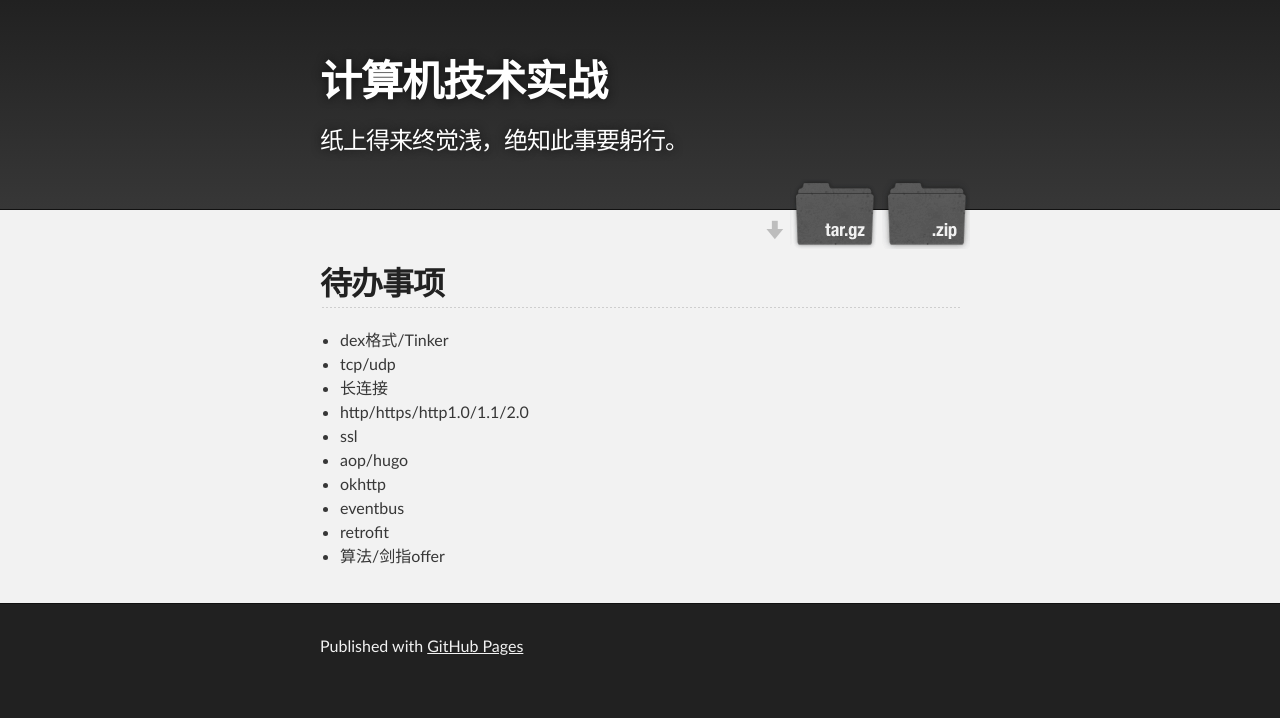
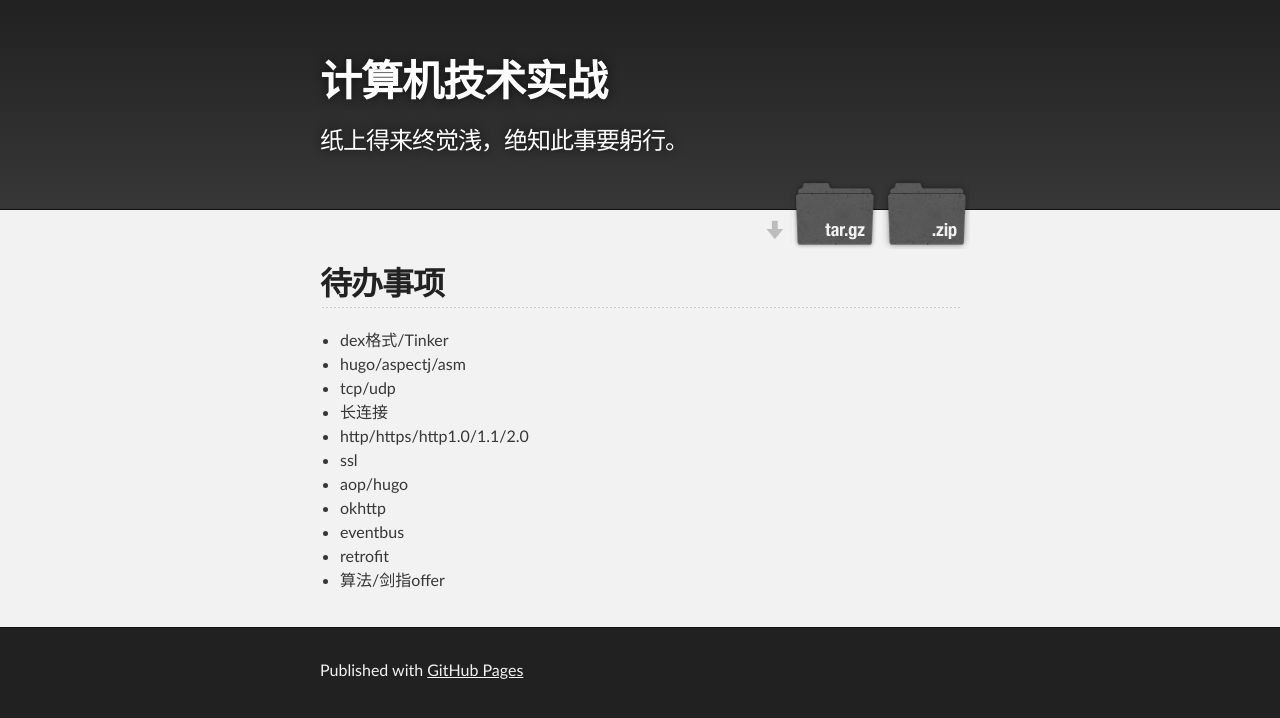
Before and after one commit to mwping/mwping.github.io, a Jekyll site: the page built from help/todo.md, in a window 1280 px wide. Shown: the top 718 px of the page. Built offline with Jekyll 4.4.1, drawn with Linux system fonts in a browser that asks for light colours; our own code applies the rules of GitHub Pages for plain Markdown files.

Commit message:
add todo

```diff
--- a/help/todo.md
+++ b/help/todo.md
@@ -1,6 +1,7 @@
 ## 待办事项
 
 * dex格式/Tinker
+* hugo/aspectj/asm
 * tcp/udp
 * 长连接
 * http/https/http1.0/1.1/2.0
```
